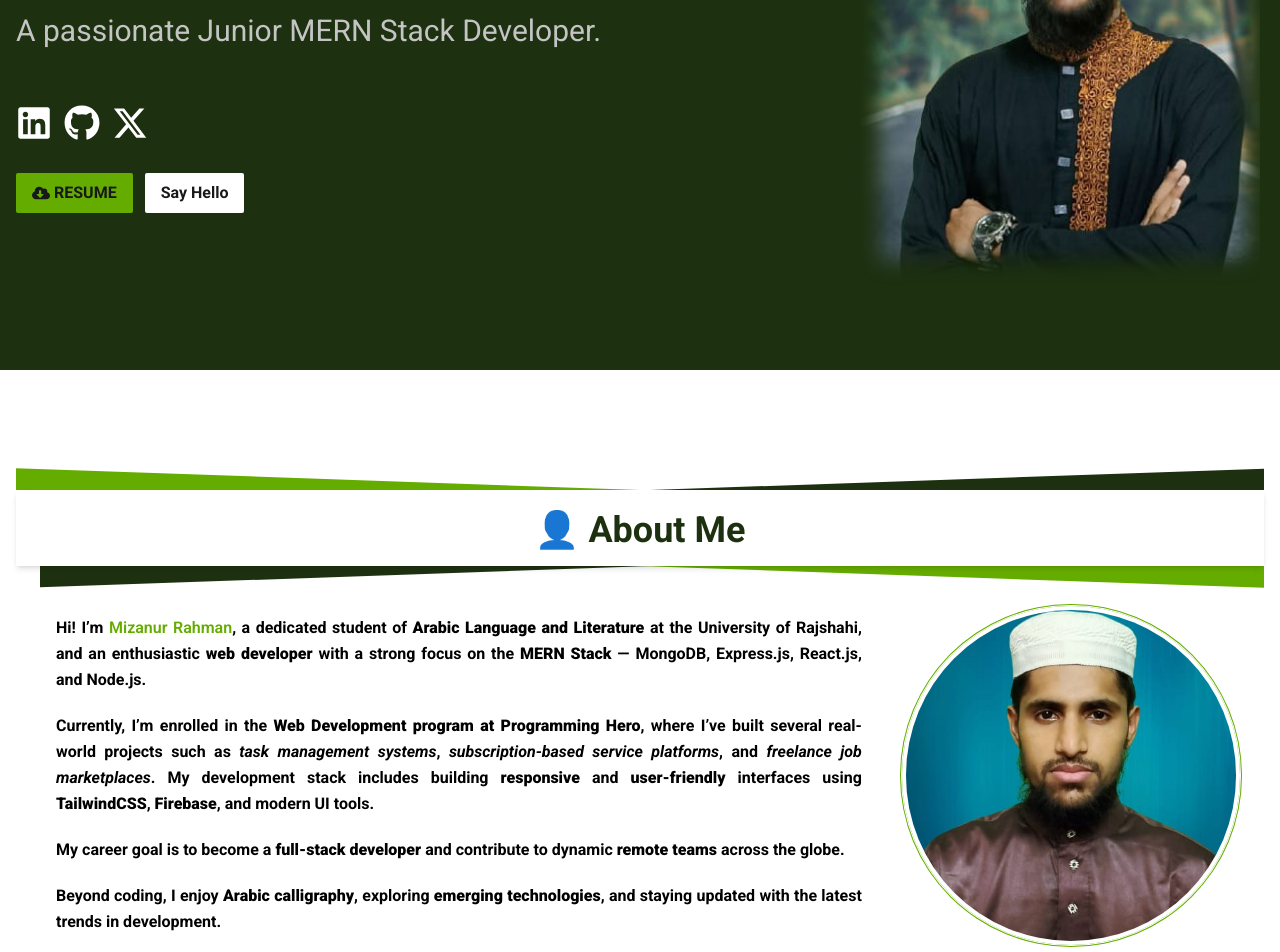
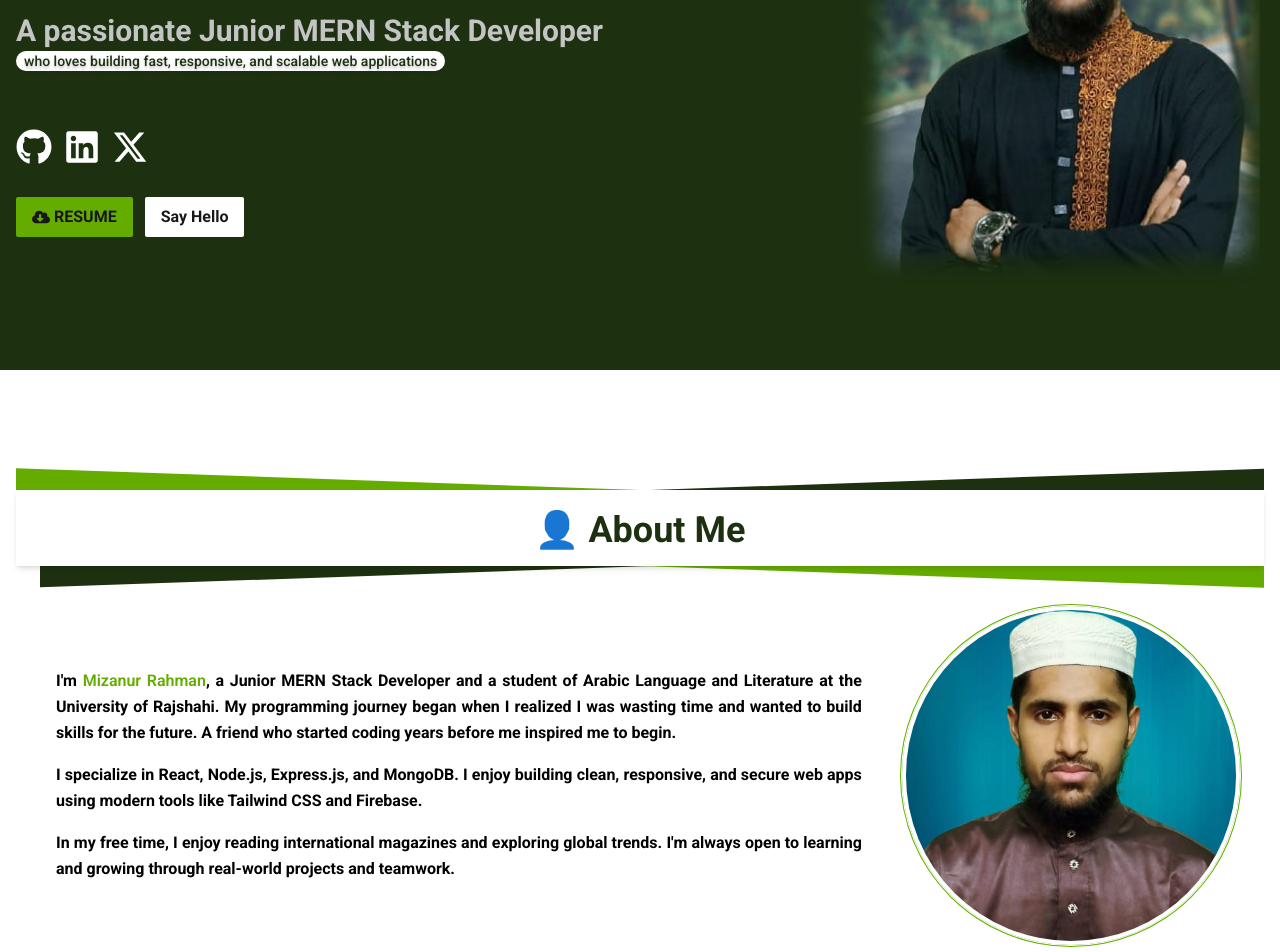
Before and after one commit to MizanRbf/portfolio.mizanrbf, a React (Vite) app: page / in a window 1280 px wide. Shown: the part 360-1312 px from the top of the page. Built offline with nearby package versions, Linux system fonts and the light colour scheme.

Commit message:
skill,about section updeted and resume added

```diff
--- a/src/Components/About/AboutComponent.jsx
+++ b/src/Components/About/AboutComponent.jsx
@@ -1,40 +1,24 @@
 const AboutComponent = () => {
   return (
-    <section id="about" className="  text-black">
+    <section className="  text-black">
       <div className="max-w-4xl mx-auto md:pl-4 text-justify space-y-5 text-sm lg:text-base leading-relaxed">
-        <p>
-          Hi! I’m{" "}
-          <span className="font-semibold text-primary">Mizanur Rahman</span>, a
-          dedicated student of <strong>Arabic Language and Literature</strong>{" "}
-          at the University of Rajshahi, and an enthusiastic{" "}
-          <strong>web developer</strong> with a strong focus on the{" "}
-          <strong>MERN Stack</strong> — MongoDB, Express.js, React.js, and
-          Node.js.
+        <p className="text-base leading-relaxed mb-4">
+          I'm <span className="font-semibold text-primary">Mizanur Rahman</span>
+          , a Junior MERN Stack Developer and a student of Arabic Language and
+          Literature at the University of Rajshahi. My programming journey began
+          when I realized I was wasting time and wanted to build skills for the
+          future. A friend who started coding years before me inspired me to
+          begin.
         </p>
-
-        <p>
-          Currently, I’m enrolled in the{" "}
-          <strong>Web Development program at Programming Hero</strong>, where
-          I’ve built several real-world projects such as{" "}
-          <em>task management systems</em>,{" "}
-          <em>subscription-based service platforms</em>, and{" "}
-          <em>freelance job marketplaces</em>. My development stack includes
-          building <strong>responsive</strong> and{" "}
-          <strong>user-friendly</strong> interfaces using{" "}
-          <strong>TailwindCSS</strong>, <strong>Firebase</strong>, and modern UI
-          tools.
+        <p className="text-base leading-relaxed mb-4">
+          I specialize in React, Node.js, Express.js, and MongoDB. I enjoy
+          building clean, responsive, and secure web apps using modern tools
+          like Tailwind CSS and Firebase.
         </p>
-
-        <p>
-          My career goal is to become a <strong>full-stack developer</strong>{" "}
-          and contribute to dynamic <strong>remote teams</strong> across the
-          globe.
-        </p>
-
-        <p>
-          Beyond coding, I enjoy <strong>Arabic calligraphy</strong>, exploring{" "}
-          <strong>emerging technologies</strong>, and staying updated with the
-          latest trends in development.
+        <p className="text-base leading-relaxed">
+          In my free time, I enjoy reading international magazines and exploring
+          global trends. I'm always open to learning and growing through
+          real-world projects and teamwork.
         </p>
       </div>
     </section>
--- a/src/Components/Banner/Banner.jsx
+++ b/src/Components/Banner/Banner.jsx
@@ -21,30 +21,39 @@ const Banner = () => {
             </h2>
             <MdWavingHand size={30} className="text-primary" />
           </div>
-          <h1 className="text-white mb-2 text-2xl md:text-4xl lg:text-6xl font-bold">
+          <h1 className="text-white mb-2 text-3xl md:text-4xl lg:text-6xl font-bold">
             I'm Mizanur Rahman
           </h1>
-          <p className="text-[#c4c4c4] text-lg md:text-2xl lg:text-3xl">
-            A passionate Junior MERN Stack Developer.
+          <p className="text-[#c4c4c4] text-sm md:text-2xl lg:text-3xl font-bold mt-8">
+            A passionate Junior MERN Stack Developer
+          </p>
+          <p className="bg-white text-secondary text-[10px] md:text-sm font-medium px-2 rounded-full inline-block text-shadow-lg">
+            who loves building fast, responsive, and scalable web applications
           </p>
           {/* Social Icons */}
           <div className="flex gap-3 text-4xl mb-8 mt-10 md:mt-14 text-white">
-            <a className="hover:text-primary" href="https://www.linkedin.com/">
+            <a
+              className="hover:text-primary"
+              href="https://github.com/MizanRbf"
+            >
+              <FaGithub />
+            </a>
+
+            <a
+              className="hover:text-primary"
+              href="https://www.linkedin.com/in/mizanrbf/"
+            >
               <FaLinkedin />
             </a>
 
-            <a className="hover:text-primary" href="https://www.linkedin.com/">
-              <FaGithub />
-            </a>
-
-            <a className="hover:text-primary" href="https://x.com/">
+            <a className="hover:text-primary" href="https://x.com/MizanRbf/">
               <FaXTwitter />
             </a>
           </div>
           {/* Button */}
           <div className="flex gap-3">
             <a
-              href="https://drive.google.com/file/d/1s6EHYZ3fd_TxM4-kHQNQAZPTYbwIB_nJ/view?usp=drivesdk"
+              href="https://drive.google.com/file/d/1CBwCfoaCvnUuC11G_esJVAd2uXrA9p2X/view?usp=sharing"
               target="blank"
               className="bg-primary px-4 py-2 rounded-xs hover:bg-[#4c8626] cursor-pointer flex items-center gap-1 font-bold"
             >
@@ -61,7 +70,7 @@ const Banner = () => {
         </div>
 
         {/* Right section */}
-        <div className="p-1 mb-20 md:mb-0">
+        <div className="p-1">
           <img
             className=" w-80 md:w-80   lg:w-100"
             src="/assets/mizan.png"
--- a/src/Components/Contact/Contact.jsx
+++ b/src/Components/Contact/Contact.jsx
@@ -85,18 +85,27 @@ const Contact = () => {
 
           {/* Social Icons */}
           <div className="flex gap-3 text-4xl md:text-6xl mb-8 mt-14 text-black">
-            <a className="hover:text-primary" href="https://www.linkedin.com/">
+            <a
+              className="hover:text-primary"
+              href="https://github.com/MizanRbf"
+            >
+              <FaGithub />
+            </a>
+
+            <a
+              className="hover:text-primary"
+              href="https://www.linkedin.com/in/mizanrbf/"
+            >
               <FaLinkedin />
             </a>
 
-            <a className="hover:text-primary" href="https://www.linkedin.com/">
-              <FaGithub />
-            </a>
-
-            <a className="hover:text-primary" href="https://x.com/">
+            <a className="hover:text-primary" href="https://x.com/MizanRbf/">
               <FaXTwitter />
             </a>
-            <a className="hover:text-primary" href="https://www.whatsapp.com/">
+            <a
+              className="hover:text-primary"
+              href="https://wa.me/8801609583916"
+            >
               <FaWhatsappSquare />
             </a>
           </div>
--- a/src/Components/Footer/Footer.jsx
+++ b/src/Components/Footer/Footer.jsx
@@ -18,19 +18,22 @@ const Footer = () => {
         </div>
         {/* Social Icons */}
         <div className="flex gap-3 text-2xl md:text-4xl justify-center">
-          <a className="hover:text-primary" href="https://www.linkedin.com/">
+          <a className="hover:text-primary" href="https://github.com/MizanRbf">
+            <FaGithub />
+          </a>
+
+          <a
+            className="hover:text-primary"
+            href="https://www.linkedin.com/in/mizanrbf/"
+          >
             <FaLinkedin />
           </a>
 
-          <a className="hover:text-primary" href="https://www.linkedin.com/">
-            <FaGithub />
-          </a>
-
-          <a className="hover:text-primary" href="https://x.com/">
+          <a className="hover:text-primary" href="https://x.com/MizanRbf/">
             <FaXTwitter />
           </a>
 
-          <a className="hover:text-primary" href="https://www.whatsapp.com/">
+          <a className="hover:text-primary" href="https://wa.me/8801609583916">
             <FaWhatsappSquare />
           </a>
         </div>
--- a/src/Components/Skills/skillsComponent.jsx
+++ b/src/Components/Skills/skillsComponent.jsx
@@ -77,7 +77,6 @@ const SkillsComponent = () => {
             title="Design Tools"
             items={[
               { name: "Figma", icon: <FaFigma className="text-pink-500" /> },
-              { name: "Framer", icon: <SiFramer className="text-white" /> },
             ]}
           />
         </div>
@@ -105,10 +104,6 @@ const SkillsComponent = () => {
                 name: "ExpressJS",
                 icon: <SiExpress className="text-gray-200" />,
               },
-              {
-                name: "API",
-                icon: <BsFillFileEarmarkCodeFill className="text-teal-400" />,
-              },
             ]}
           />
 
@@ -120,10 +115,7 @@ const SkillsComponent = () => {
                 name: "Firebase",
                 icon: <SiFirebase className="text-yellow-400" />,
               },
-              {
-                name: "GitHub Pages",
-                icon: <SiGithubpages className="text-white" />,
-              },
+
               {
                 name: "Netlify",
                 icon: <SiNetlify className="text-cyan-500" />,
--- a/src/index.css
+++ b/src/index.css
@@ -18,6 +18,11 @@
 
 html{
 scroll-behavior: smooth;
+scroll-padding-top:90px;
+}
+
+body{
+
 }
 
 .active{
```
Also changed, not shown: src/Components/Navbar/Navbar.jsx (+10 -10 lines).
